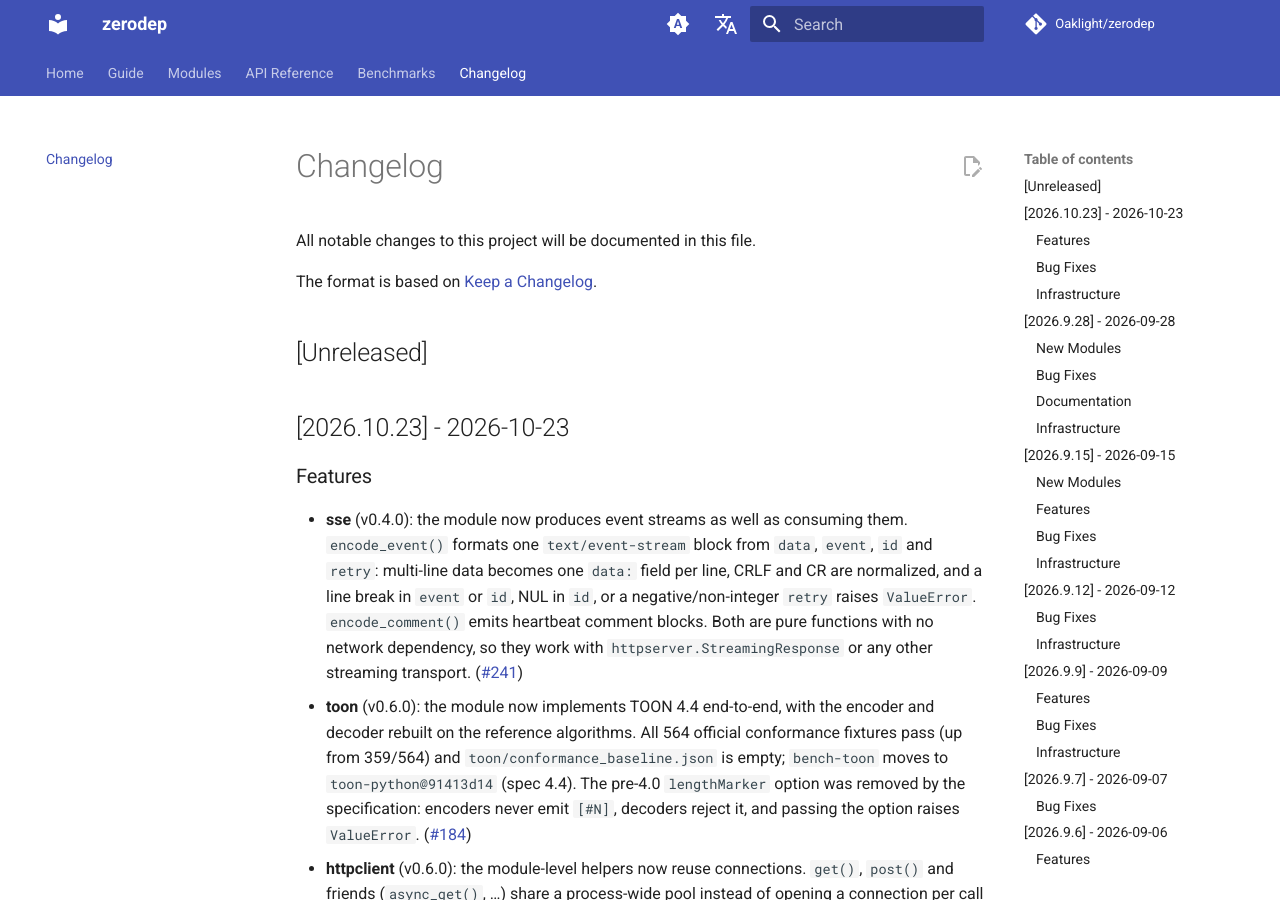
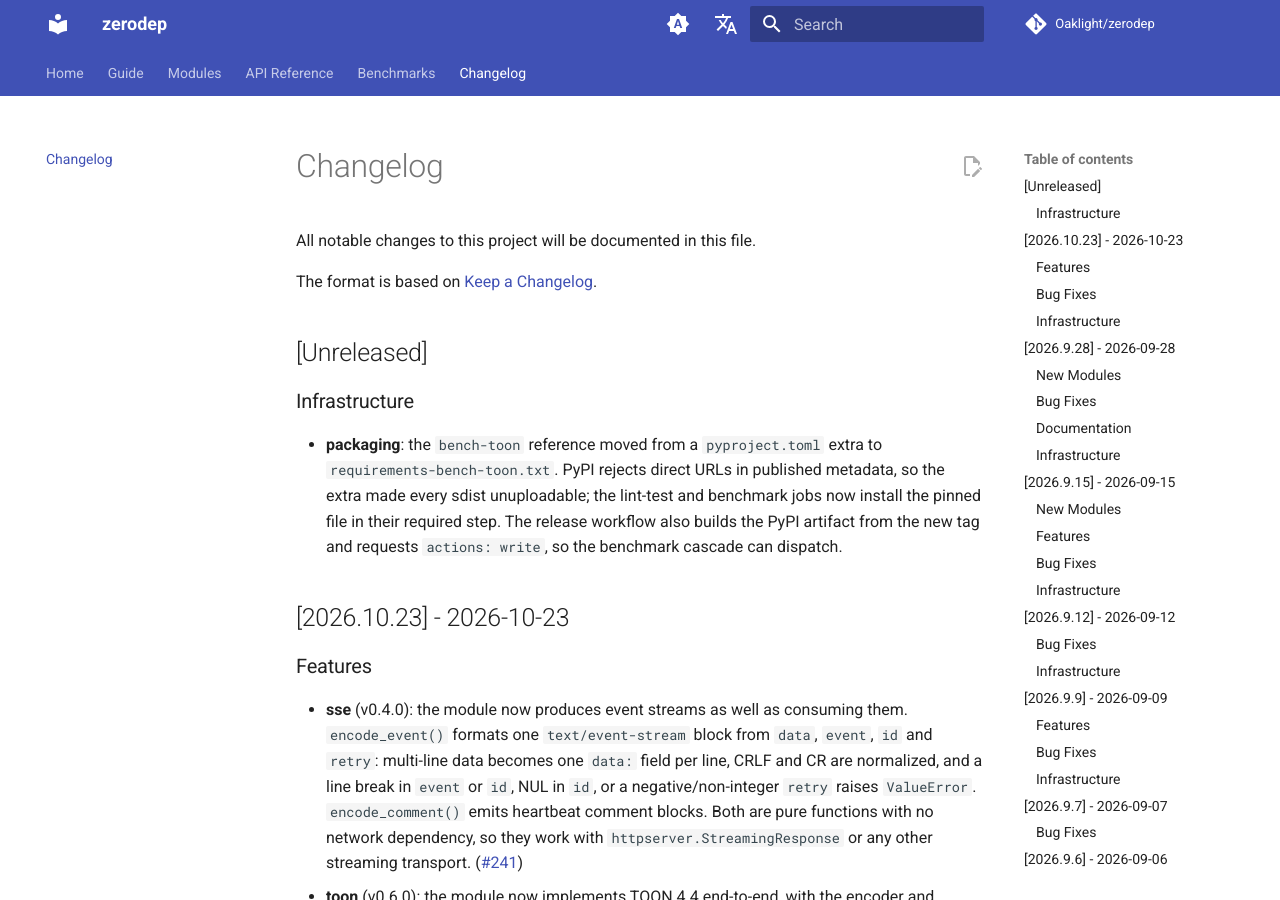
Before and after one commit to Oaklight/zerodep, an MkDocs documentation site: the page built from docs/changelog.md, in a window 1280 px wide and 900 px high. Built offline with MkDocs 1.6.1 and Material for MkDocs 9.7.7, drawn with Linux system fonts in a browser that asks for light colours; comment, search, counter and statistics services are not loaded.

Commit message:
docs(changelog): note the PyPI metadata fix

```diff
--- a/docs/changelog.md
+++ b/docs/changelog.md
@@ -5,6 +5,10 @@ All notable changes to this project will be documented in this file.
 The format is based on [Keep a Changelog](https://keepachangelog.com/en/1.1.0/).
 
 ## [Unreleased]
+
+### Infrastructure
+
+- **packaging**: the `bench-toon` reference moved from a `pyproject.toml` extra to `requirements-bench-toon.txt`. PyPI rejects direct URLs in published metadata, so the extra made every sdist unuploadable; the lint-test and benchmark jobs now install the pinned file in their required step. The release workflow also builds the PyPI artifact from the new tag and requests `actions: write`, so the benchmark cascade can dispatch.
 
 ## [2026.10.23] - 2026-10-23
 
```
